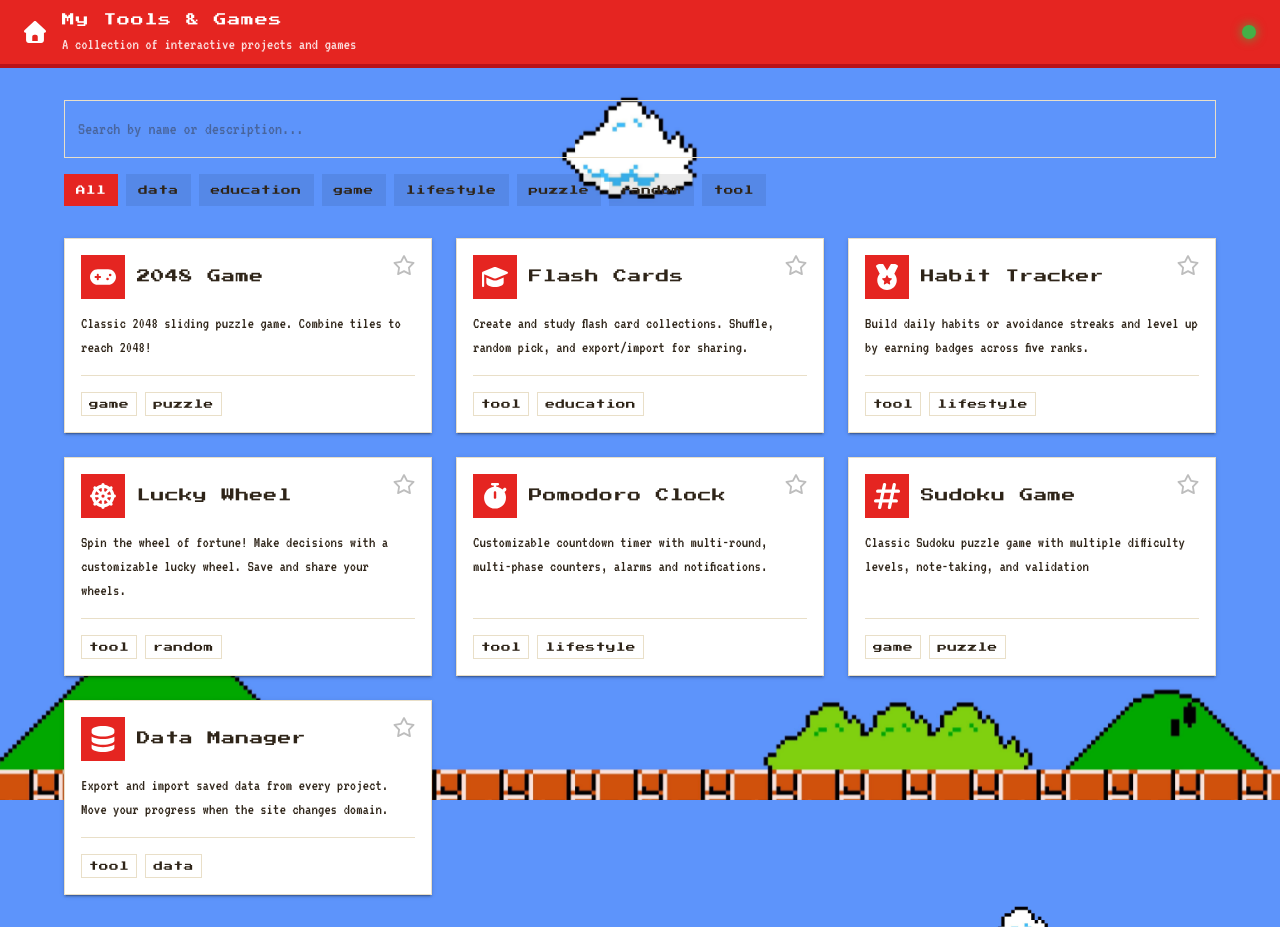
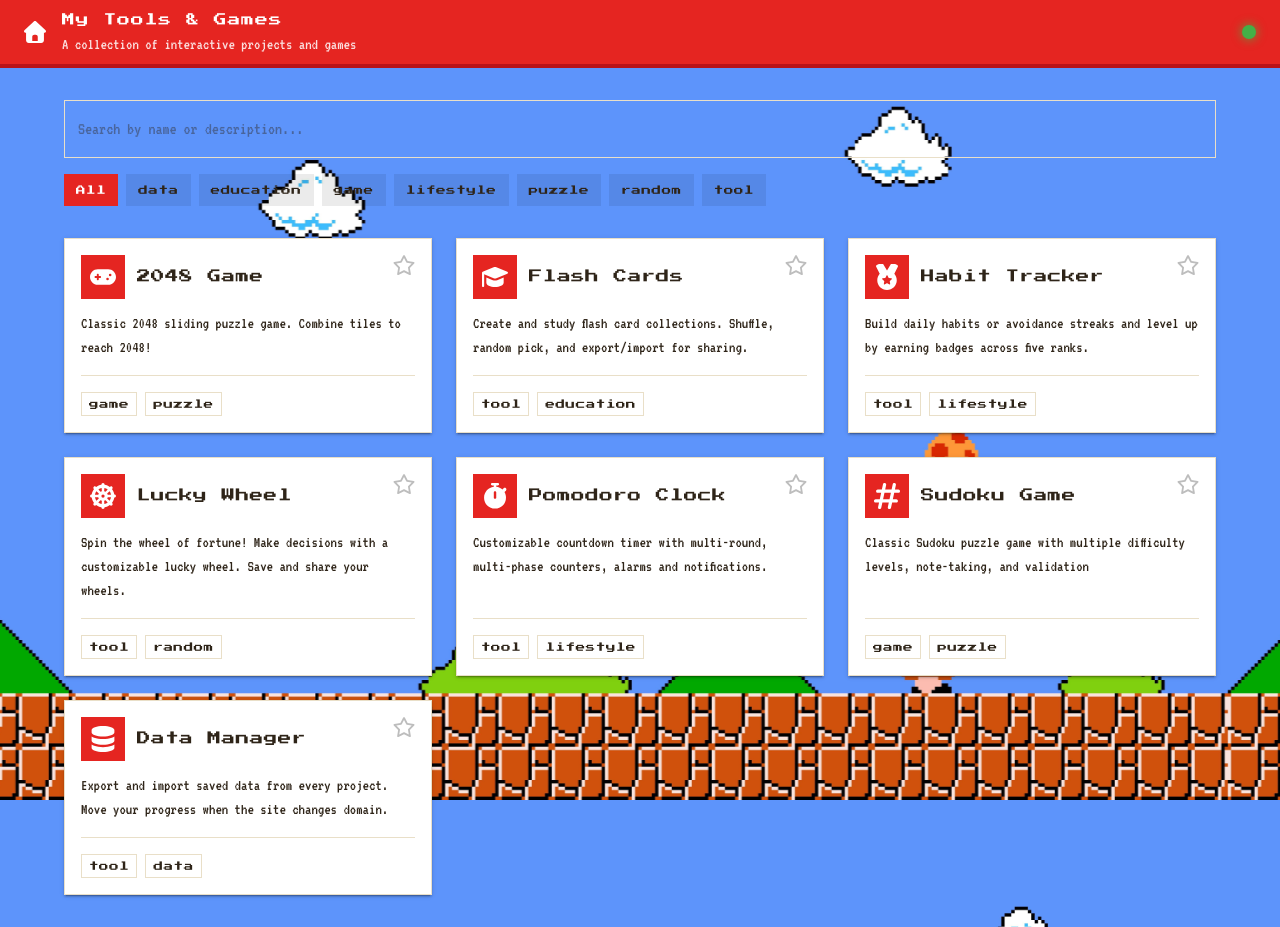
Before and after one commit to leminhai2007/ts-web-exercise, a React (Vite) app: page / in a window 1280 px wide. Built offline with nearby package versions, Linux system fonts and the light colour scheme.

Commit message:
improve background movement

```diff
--- a/src/components/AnimatedBackground.tsx
+++ b/src/components/AnimatedBackground.tsx
@@ -1,29 +1,63 @@
 /**
  * AnimatedBackground Component
  *
- * Full-viewport background image shared by every page. The image fills the whole screen at any
- * size/aspect (background-size: cover crops edges, never letterboxes) and slowly pans from left to
- * right and back (no vertical movement) so the scene is never static.
+ * Full-viewport background image shared by every page. The image is tiled horizontally and the
+ * scene drifts left continuously, so the view travels from left to right over the background.
+ * Movement is JS-driven (requestAnimationFrame) and pauses while the tab is hidden, so returning
+ * to the page resumes in place with no catch-up freeze, and the offset wraps each tile width
+ * seamlessly.
  *
  * Related docs (update if this component changes): docs/STYLES.md
  */
 
-import { keyframes } from '@mui/system';
+import { useEffect, useRef } from 'react';
 import { Box } from '@mui/material';
 
-const panHorizontal = keyframes`
-    0% {
-        transform: translateX(0%);
-    }
-    100% {
-        transform: translateX(-40vw);
-    }
-`;
+const TILE_VH = 177.78; // tile width in vh: a 16:9 image scaled to 100vh tall (16 / 9 * 100)
+const SPEED_VH_PER_SEC = TILE_VH / 40; // one full tile scrolls by every 40s
 
-export const AnimatedBackground = () => (
+export const AnimatedBackground = () => {
+    const stripRef = useRef<HTMLDivElement | null>(null);
+
+    useEffect(() => {
+        let rafId = 0;
+        let offsetVh = 0;
+        let lastTime = 0;
+
+        const step = (time: number) => {
+            const strip = stripRef.current;
+            if (!strip) return;
+            const dtMs = lastTime ? time - lastTime : 0;
+            lastTime = time;
+            offsetVh = (offsetVh + (SPEED_VH_PER_SEC * dtMs) / 1000) % TILE_VH;
+            strip.style.transform = `translateX(${-offsetVh * (window.innerHeight / 100)}px)`;
+            rafId = requestAnimationFrame(step);
+        };
+        const start = () => {
+            if (rafId) return;
+            lastTime = 0;
+            rafId = requestAnimationFrame(step);
+        };
+        const stop = () => {
+            cancelAnimationFrame(rafId);
+            rafId = 0;
+        };
+        const onVisibilityChange = () => {
+            if (document.hidden) stop();
+            else start();
+        };
+
+        document.addEventListener('visibilitychange', onVisibilityChange);
+        start();
+        return () => {
+            document.removeEventListener('visibilitychange', onVisibilityChange);
+            stop();
+        };
+    }, []);
+
+    return (
         <Box
             aria-hidden="true"
-        component="div"
             sx={{
                 position: 'fixed',
                 top: 0,
@@ -33,21 +67,23 @@
                 zIndex: -1,
                 overflow: 'hidden',
                 pointerEvents: 'none',
-            '&::before': {
-                content: '""',
+            }}
+        >
+            <Box
+                ref={stripRef}
+                sx={{
                     position: 'absolute',
                     top: 0,
                     left: 0,
-                width: '140vw',
-                minWidth: '100vw',
+                    width: 'calc(100vw + 180vh)',
                     height: '100vh',
                     backgroundImage: 'url(/background.jpg)',
-                backgroundSize: 'cover',
-                backgroundPosition: '50% 50%',
-                backgroundRepeat: 'no-repeat',
+                    backgroundSize: 'auto 100vh',
+                    backgroundPosition: 'left center',
+                    backgroundRepeat: 'repeat-x',
                     willChange: 'transform',
-                animation: `${panHorizontal} 60s ease-in-out infinite alternate`,
-            },
                 }}
             />
+        </Box>
     );
+};
```
Also changed, not shown: 1 other file (tests, documents, lock files or other folders). Lines whose indentation alone changed are shown as unchanged.
